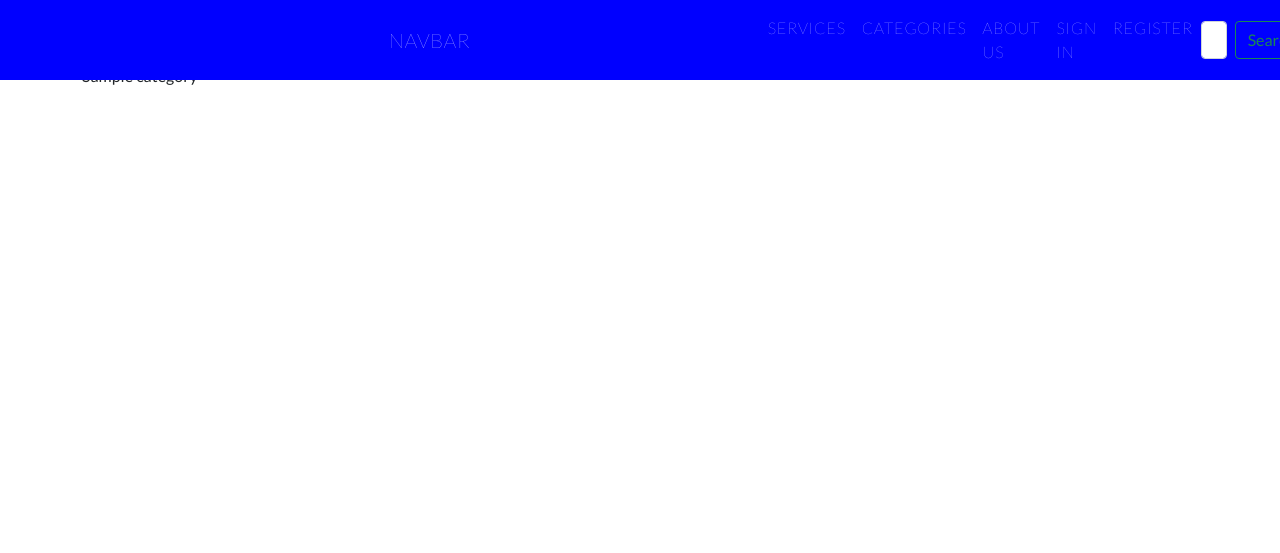
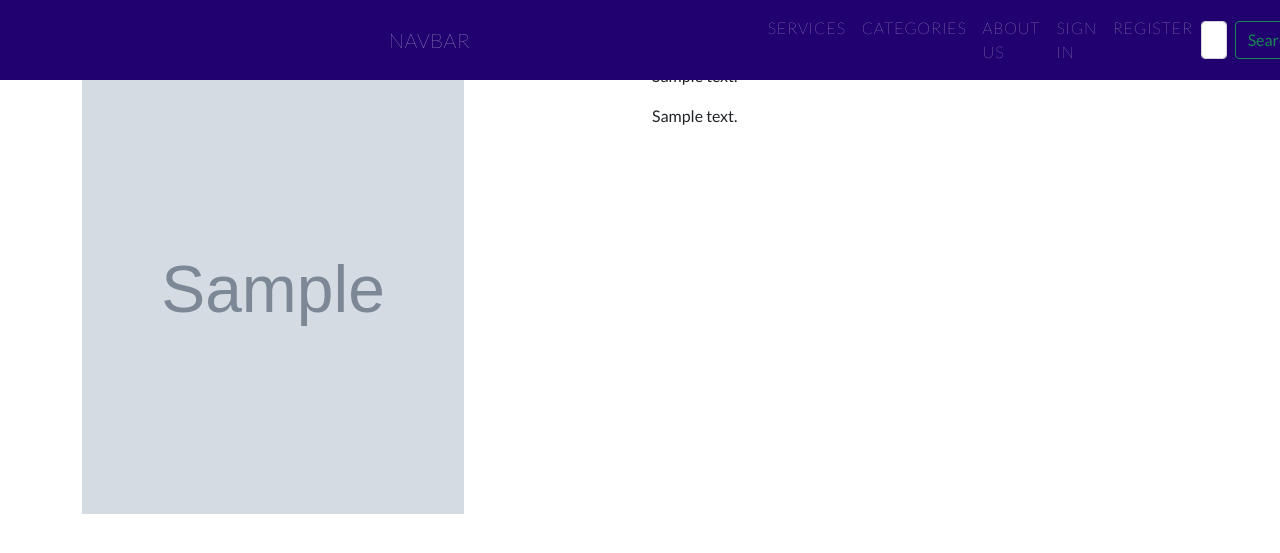
Before and after one commit to Astig-1982/Solid-Properties-Project, a Django app: page /services/detailed_service/1 in a window 1280 px wide. Shown: the top 553 px of the page. Run offline with Django 3.2, Linux system fonts and the light colour scheme; tables that the repository leaves empty hold one stand-in row (values such as "Sample post"); grey boxes marked "Sample" are stand-in pictures; some libraries are stand-ins or nearby versions.

Commit message:
Started styiling detailed_service images

```diff
--- a/services/templates/services/detailed_service.html
+++ b/services/templates/services/detailed_service.html
@@ -5,17 +5,22 @@
 
 <div class="container services-container">
     <div class="row">
-        <div class="col-12">
-            {{ service.category.name }}
+        <div class="col-12 col-md-6">
+            <img class="service-image" src="{{ service.category.image.url }}" alt="{{ service.name }}">
+        </div>
+        <div class="col-12 col-md-6">
+            <p>{{ service.short_description }}</p>
+            <p>{{ service.description }}</p>
         </div>
     </div>
 </div>
+
 
 {% block postloadjs %}
 
 <script type="text/javascript">
 $(document).ready(function(){
-    $('.navbar').css('background-color', 'blue')
+    $('.navbar').css('background-color', 'rgb(33,0,112)')
 });
 </script>
 
--- a/static/css/base.css
+++ b/static/css/base.css
@@ -121,3 +121,10 @@ body {
     background-color: rgb(0,128,128);
     width: 9rem;
 }
+
+/* --------------- detailed_service page starts here -------------- */
+
+.service-image {
+    width: 70%;
+    height: 450px;
+}
```
